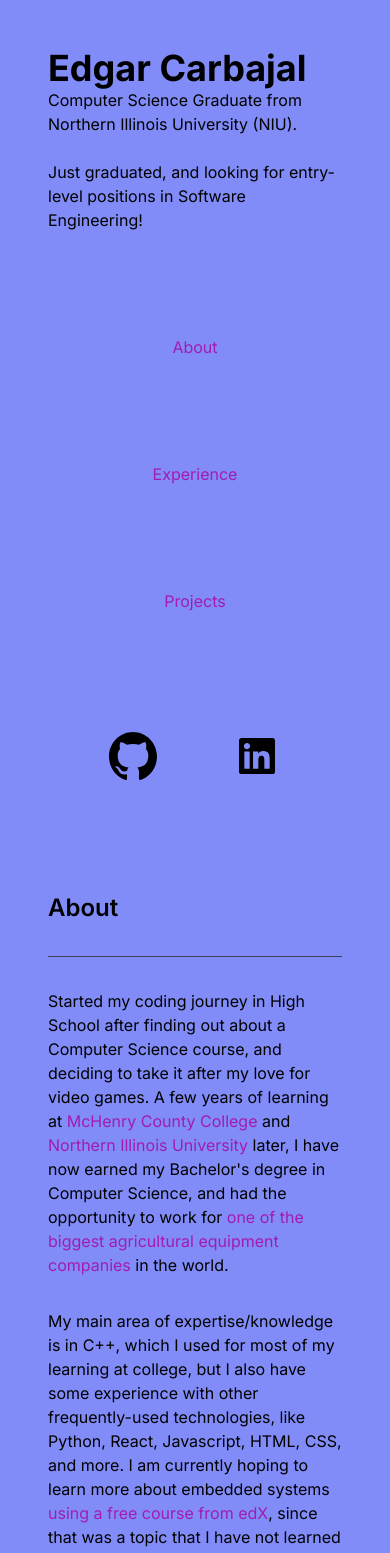
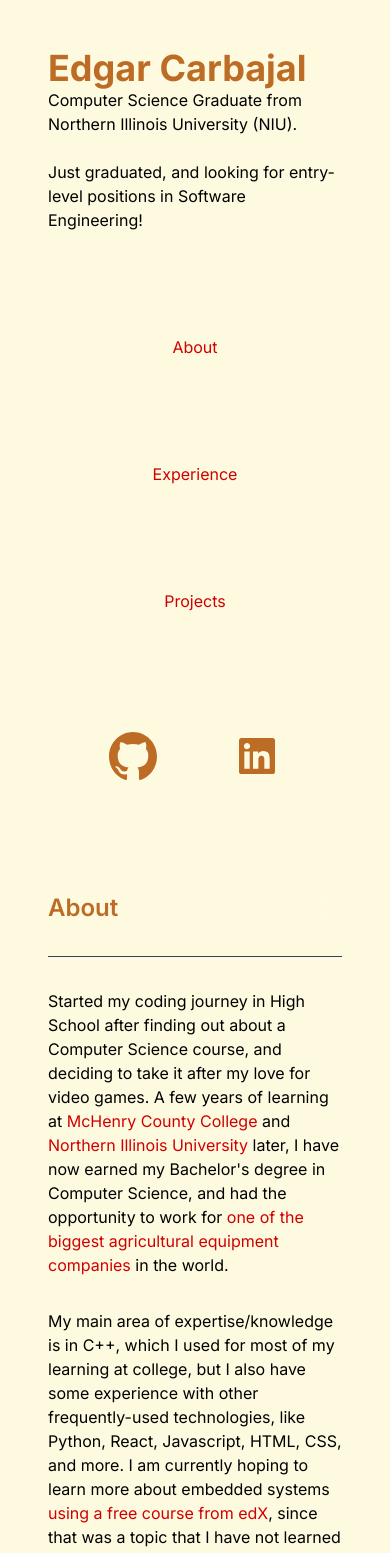
Before and after one commit to edgarcarbajal/portfolio-website, a Next.js app: page / in a window 390 px wide. Shown: the top 1553 px of the page. Built offline with nearby package versions, Linux system fonts and the light colour scheme.

Commit message:
Updated website color themes to be easier on the eyes. Also fixed a small image alignment in mobile

```diff
--- a/src/app/components/projectcard.tsx
+++ b/src/app/components/projectcard.tsx
@@ -37,14 +37,14 @@ const ProjectCard = ({
                 hover:brightness-125
                 hover:scale-105
                 hover:-translate-y-1
-                hover:bg-indigo-500
-                dark:hover:bg-fuchsia-800
+                hover:bg-hover_day
+                dark:hover:bg-hover_night
                 duration-300
             `}>
-                <div className={'text-purple-900 dark:text-slate-300'}>
+                <div className={'phoneonlysize:flex phoneonlysize:justify-center text-subcolor_day dark:text-subcolor_night'}>
                     <Image
                         alt={'Project Thumbnail Unavailable!'}
-                        className="border-solid border-4 border-fuchsia-900 dark:border-slate-400"
+                        className="border-solid border-4 border-subcolor_day dark:border-subcolor_night"
                         src={thumbnail}
                         width={170} // 1.7 (w/h) ratio
                         height={100}
@@ -71,7 +71,7 @@ const ProjectCard = ({
                         `}/>
                     </div>
 
-                    <div className={'text-purple-900 dark:text-slate-400 text-sm'}>
+                    <div className={'text-subcolor_day dark:text-subcolor_night text-sm'}>
                         {subtitle}
                     </div>
 
--- a/src/app/components/xpcard.tsx
+++ b/src/app/components/xpcard.tsx
@@ -38,11 +38,11 @@ const XPCard = ({
                 hover:brightness-125
                 hover:scale-105
                 hover:-translate-y-1
-                hover:bg-indigo-500
-                dark:hover:bg-fuchsia-800
+                hover:bg-hover_day
+                dark:hover:bg-hover_night
                 duration-300
             `}>
-                <div className={'text-purple-900 dark:text-slate-300'}>
+                <div className={'text-subcolor_day dark:text-subcolor_night'}>
                     <p>{datespan}</p>
                 </div>
                 <div className={'flex flex-col gap-y-2'}>
@@ -65,7 +65,7 @@ const XPCard = ({
                             `}/>
                     </div>
 
-                    <div className={'text-purple-900 dark:text-slate-400 text-sm'}>
+                    <div className={'text-subcolor_day dark:text-subcolor_night text-sm'}>
                         {subtitle}
                     </div>
 
--- a/src/app/globals.css
+++ b/src/app/globals.css
@@ -28,32 +28,36 @@ main {
 }
 
 h1 {
-  @apply text-4xl font-bold;
+  @apply text-4xl font-bold text-iconlink_day dark:text-iconlink_night;
 }
 
 h2 {
-  @apply text-2xl font-semibold;
+  @apply text-2xl font-semibold text-iconlink_day dark:text-iconlink_night;
 }
 
 h3 {
-  @apply text-xl font-medium;
+  @apply text-xl font-medium text-iconlink_day dark:text-iconlink_night;
 }
 
 hr {
   @apply h-px dark:bg-gray-200 border-0 bg-gray-700;
 }
 
+svg {
+  @apply fill-iconlink_day dark:fill-iconlink_night
+}
+
 
 .hover-button {
-  @apply row-start-1 p-4 rounded transition ease-in-out delay-150 bg-transparent hover:-translate-y-1 hover:scale-100 hover:bg-violet-400 duration-300 hover:fill-orange-400;
+  @apply row-start-1 p-4 rounded transition ease-in-out delay-150 bg-transparent hover:-translate-y-1 hover:scale-100 hover:bg-hover_day dark:hover:bg-hover_night duration-300 hover:fill-orange-400;
 }
 
 .ext-text-link {
-  @apply text-fuchsia-700 hover:text-sky-400 dark:text-orange-200  hover:underline
+  @apply text-link_day dark:text-link_night hover:text-sky-400 hover:underline
 }
 
 .int-text-link {
-  @apply hover:text-orange-400 hover:underline;
+  @apply hover:text-headerlink_day dark:hover:text-headerlink_night hover:underline;
 }
 
 
--- a/src/app/layout.tsx
+++ b/src/app/layout.tsx
@@ -17,7 +17,7 @@ export default function RootLayout({
 }>) {
   return (
     <html lang={'en'} className={'scroll-smooth'}>
-      <body className={inter.className + ' bg-indigo-400 dark:bg-fuchsia-900'}>
+      <body className={inter.className + ' bg-sky_day dark:bg-sky_night'}>
         <PHeader />
         {children}
       </body>
--- a/src/app/page.tsx
+++ b/src/app/page.tsx
@@ -158,14 +158,14 @@ export default function Home() {
 
        <div className={'text-sm'}>
           <hr className={'my-8'}/>
-          <p className={'block dark:hidden text-amber-400'}>
+          <p className={'block dark:hidden text-headerlink_day'}>
             {'Currently on Day Theme! Set your device/browser to dark mode to turn on Night Theme.'}
           </p>
-          <p className={'hidden dark:block text-sky-400'}>
+          <p className={'hidden dark:block text-headerlink_night'}>
             {'Currently on Night Theme! Set your device/browser to light mode to turn on Day Theme.'}
           </p>
        </div>
-        <p className={'text-purple-900 dark:text-slate-400 text-xs'}>
+        <p className={'text-subcolor_day dark:text-subcolor_night text-xs'}>
           {'Website design inspiration from "Hyperspace" template from the website '}
           <a
             className={'ext-text-link'}
--- a/tailwind.config.ts
+++ b/tailwind.config.ts
@@ -13,7 +13,6 @@ const config: Config = {
         "gradient-conic":
           "conic-gradient(from 180deg at 50% 50%, var(--tw-gradient-stops))",
       },
-    },
       screens: {
         mobilesize: {max: '900px'},
         phoneonlysize: {max: '700px'},
@@ -22,7 +21,50 @@ const config: Config = {
         "2/5": "40%",
         "3/5": "60%",
         full: "100%",
+      },
+      colors: {
+        // Color picking helped from coolors.co
+        // Night Colors (dark-mode)
+        'sky_night': {
+          DEFAULT: '#22223b',
+        },
+        'hover_night': {
+          DEFAULT: '#7a5980',
+        },
+        'headerlink_night': {
+          DEFAULT: '#be95c4',
+        },
+        'iconlink_night': {
+          DEFAULT: '#ddbea8',
+        },
+        'link_night': {
+          DEFAULT: '#d66853',
+        },
+        'subcolor_night': {
+          DEFAULT: '#94a3b8'
+        },
+
+        // Day Colors (light-mode)
+        'sky_day': {
+          DEFAULT: '#fefae0',
+        },
+        'hover_day': {
+          DEFAULT: '#FBEC88',
+        },
+        'headerlink_day': {
+          DEFAULT: '#778745',
+        },
+        'iconlink_day': {
+          DEFAULT: '#bc6c25',
+        },
+        'link_day': {
+          DEFAULT: '#d00000',
+        },
+        'subcolor_day': {
+          DEFAULT: '#619b8a'
+        },
       }
+    },
   },
   plugins: [],
 };
```
Lines whose indentation alone changed are shown as unchanged.
